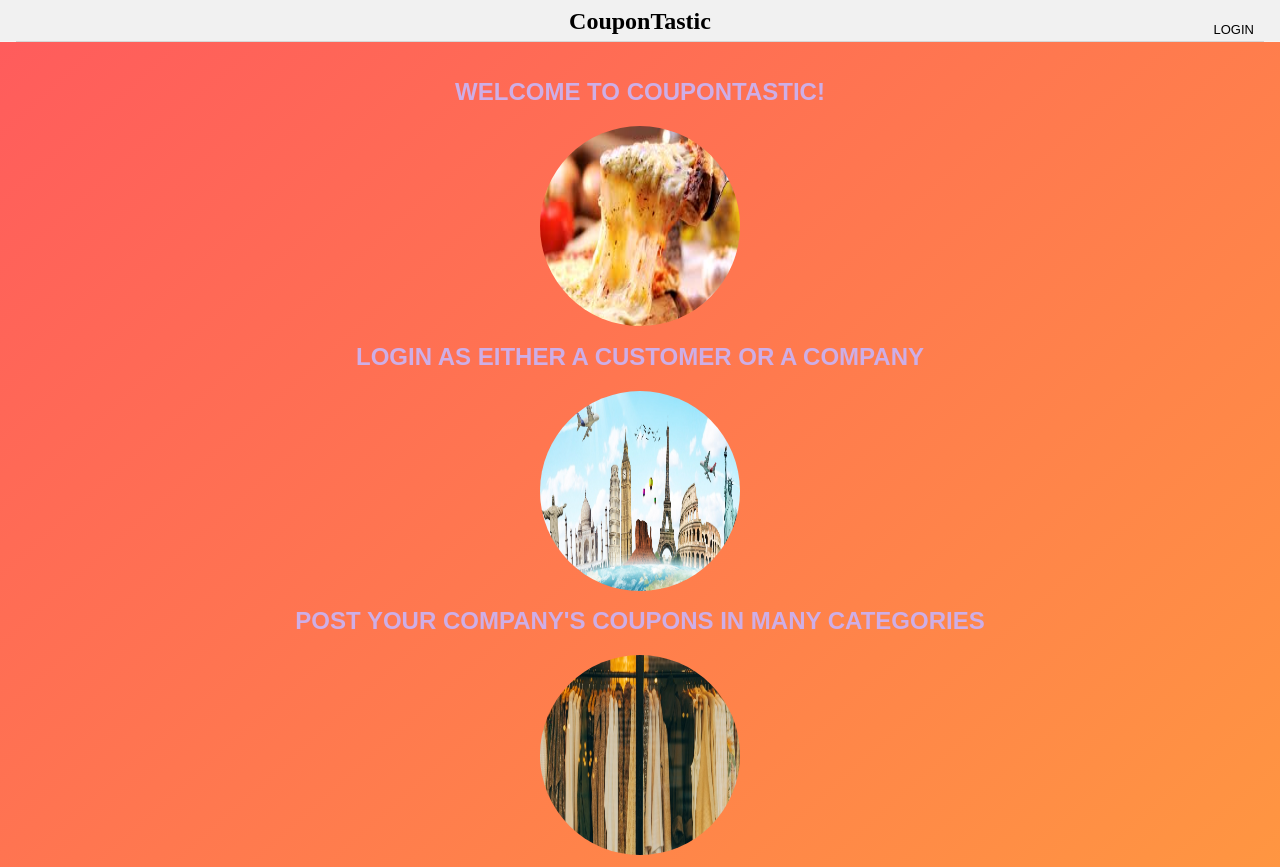
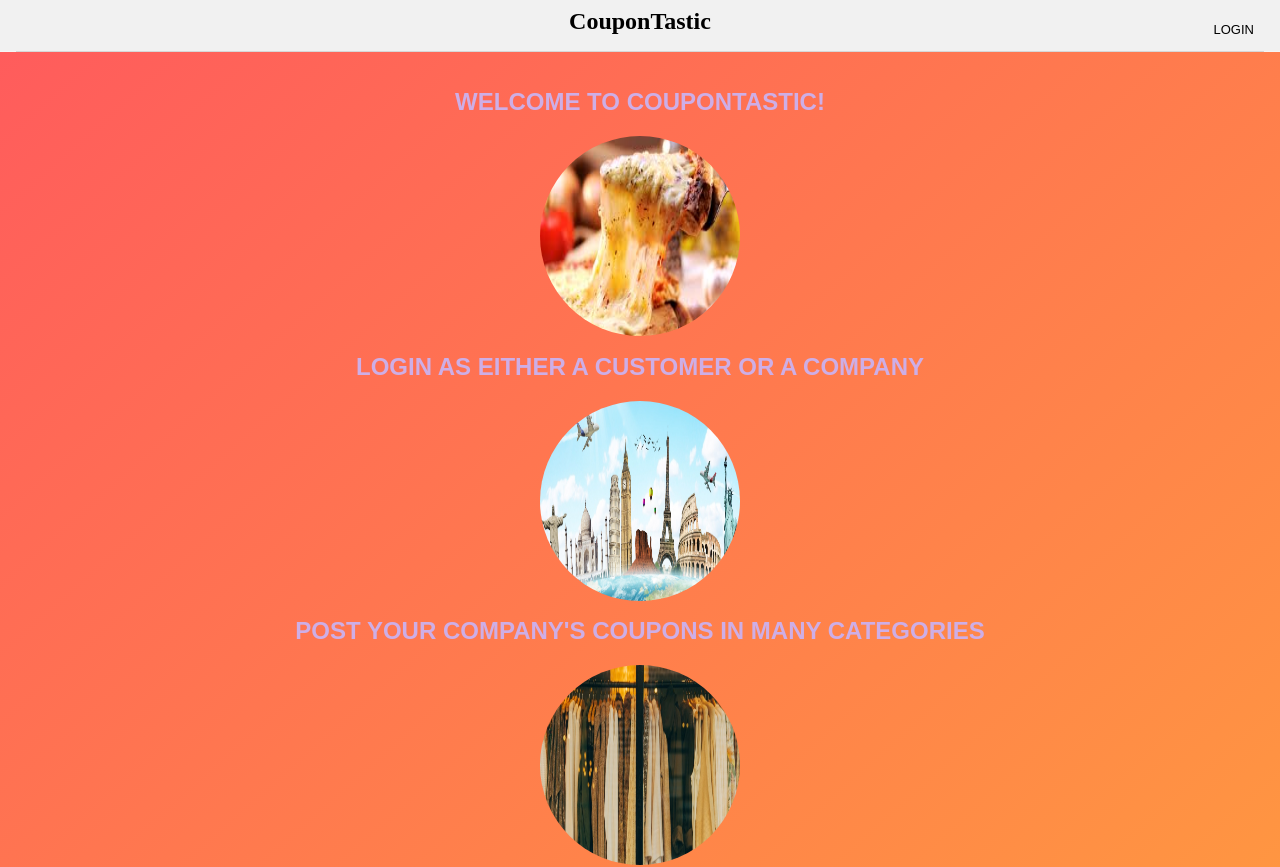
Before and after one commit to SergeyDragoner/FrontEnd, a React (Create React App) app: page / in a window 1280 px wide. Shown: the top 867 px of the page. Built offline with nearby package versions, Linux system fonts and the light colour scheme; what notyf would draw is missing.

Commit message:
styling the web

```diff
--- a/src/Components/AuthArea/AuthButton/AuthButton.css
+++ b/src/Components/AuthArea/AuthButton/AuthButton.css
@@ -1,3 +1,13 @@
 .AuthButton{
     display: inline;
 }
+
+#logoutButton{
+    text-decoration: none;
+    color: black;
+}
+
+#logoutButton:hover{
+    text-decoration: underline;
+    font-size: 15px;
+}
--- a/src/Components/AuthArea/AuthButton/AuthButton.tsx
+++ b/src/Components/AuthArea/AuthButton/AuthButton.tsx
@@ -30,7 +30,7 @@ function AuthButton(props : UserProps): JSX.Element {
             <span>
                 {props.user != undefined && <span>
                     {props.user.type === "GUEST" && <Link onClick={login} color="inherit" component="button" underline="hover">LOGIN</Link>}
-                    {props.user.type != "GUEST" && <Link onClick={logout}  color="inherit" component="button" underline="hover">LOGOUT</Link>}
+                    {props.user.type != "GUEST" && <a id={"logoutButton"} onClick={logout}  color="inherit">LOGOUT</a>}
                 </span>}
             </span>
 
--- a/src/Components/LayoutArea/Header/Header.css
+++ b/src/Components/LayoutArea/Header/Header.css
@@ -1,7 +1,7 @@
 .Header {
     display: grid;
     grid-template-columns: 35% 30% 35%;
-    height: 35px;
+    height: 45px;
     background-color: #f1f1f1;
     padding: 0.2em;
 }
--- a/src/Components/LayoutArea/Routing/Routing.css
+++ b/src/Components/LayoutArea/Routing/Routing.css
@@ -1,6 +1,6 @@
 .Routing>*{
     height: fit-content;
-    min-height: 850px;
+    min-height: 836px;
 }
 
 .Routing .form{
```
